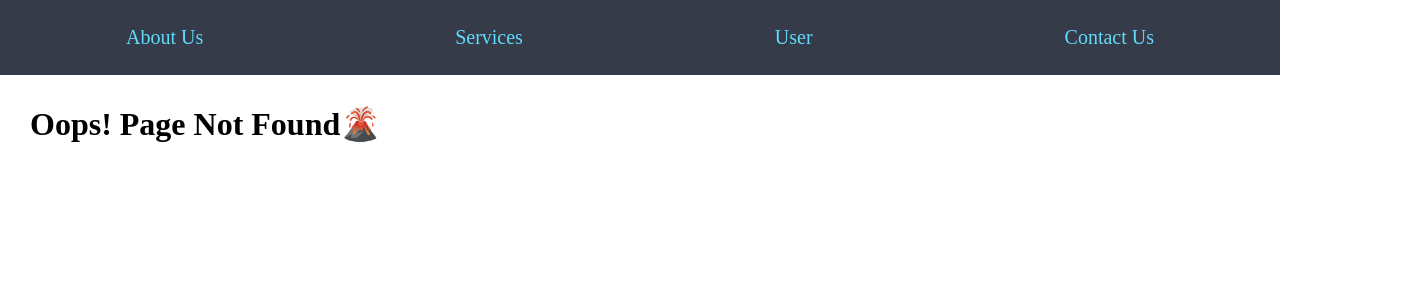
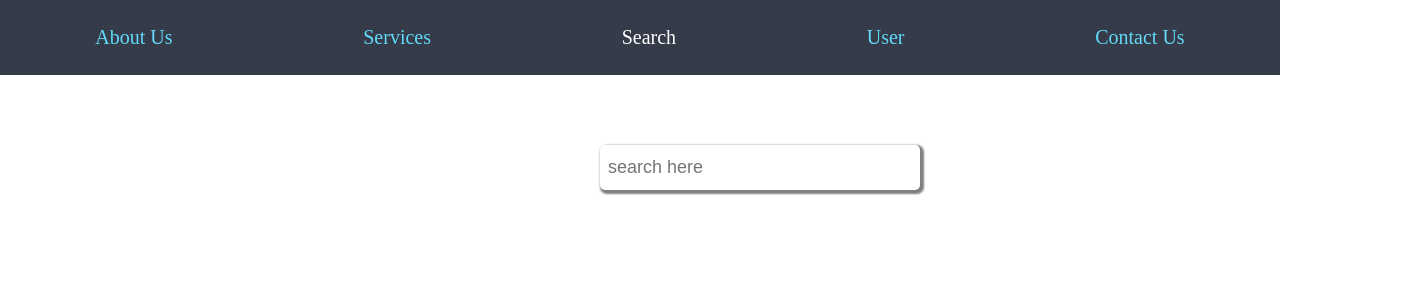
Before and after one commit to muktinathrajbanshi/ReactTutorial, a React (Create React App) app: page /search in a window 1280 px wide. Before the commit this address had no page. Shown: the top 300 px of the page, 1420 px wide, since content can reach past the window. Built offline with nearby package versions, Linux system fonts and the light colour scheme; a web font is replaced by a local one.

Commit message:
Search Filter using Hooks & Router in React JS

```diff
--- a/src/App.jsx
+++ b/src/App.jsx
@@ -6,6 +6,7 @@ import Error from "./Error";
 import Menu from "./Menu";
 import Service from "./Service";
 import User from "./User";
+import Search from "./Search";
 
 
 const App = () => {
@@ -17,6 +18,7 @@ const App = () => {
         <Switch>
             <Route exact path="/" component={ () => <About name="About" /> } />
             <Route exact path="/service" render={ () => <Service name="Service" /> } />
+            <Route exact path="/search" component={Search} />
             <Route path="/user/:name/:lname" component={User} />
             <Route exact path="/contact" component={Contact} />
             <Route component={Error} />
--- a/src/Menu.jsx
+++ b/src/Menu.jsx
@@ -7,6 +7,7 @@ const Menu = () => {
         <div className="navlink">
         <NavLink exact activeClassName="active_class" to="/"> About Us </NavLink>
         <NavLink activeClassName="active_class" to="/service"> Services </NavLink>
+        <NavLink activeClassName="active_class" to="/search"> Search </NavLink>
         <NavLink activeClassName="active_class" to="/user/muktinath/rajbanshi"> User </NavLink>
         <NavLink activeClassName="active_class" to="/contact"> Contact Us </NavLink>
         </div>
--- /dev/null
+++ b/src/Search.jsx
@@ -0,0 +1,24 @@
+import React, { useState } from "react";
+import Sresult from "./Sresult";
+
+
+
+const Search = () => {
+
+    const [img, setImg] = useState("");
+    const inputEvent = (event) => {
+        const data = event.target.value;
+        console.log(data);
+        setImg(data);
+    }
+
+    return(
+        <>
+            <input type="text" placeholder="search here" value={img} onChange={inputEvent} />
+            { img === "" ? null :  <Sresult name={img} />}
+
+        </>
+    );
+};
+
+export default Search;
--- /dev/null
+++ b/src/Sresult.jsx
@@ -0,0 +1,15 @@
+import React from "react";
+
+
+const Sresult = (props) => {
+    const img = `https://picsum.photos/400/300?${props.name}`;
+    return(
+        <>
+            <div className="image_style">
+                <img src={img} alt="search" />
+            </div>
+        </>
+    );
+};
+
+export default Sresult;
--- a/src/index.css
+++ b/src/index.css
@@ -37,3 +37,34 @@ p {
 button {
   margin: 30px;
 }
+
+input {
+  margin: 70px 500px 500px 600px;
+  width: 25%;
+  height: 45px;
+  border-radius: 5px;
+  -webkit-border-radius: 5px;
+  -moz-border-radius: 5px;
+  -ms-border-radius: 5px;
+  -o-border-radius: 5px;
+  box-shadow: 2px 2px 2px 2px rgba(0, 0, 0, 0.5);
+  border: none;
+  outline: none;
+  font-size: 18px;
+  padding-left: 1cqb;
+}
+
+.image_style {
+  display: flex;
+  flex-direction: column;
+  justify-content: center;
+  align-items: center;
+  margin-top: -470px;
+}
+
+.image_style img {
+  width: 550px !important;
+  height: 350px !important;
+  margin-top: 10px !important;
+  padding-left: 50px !important;
+}
```
